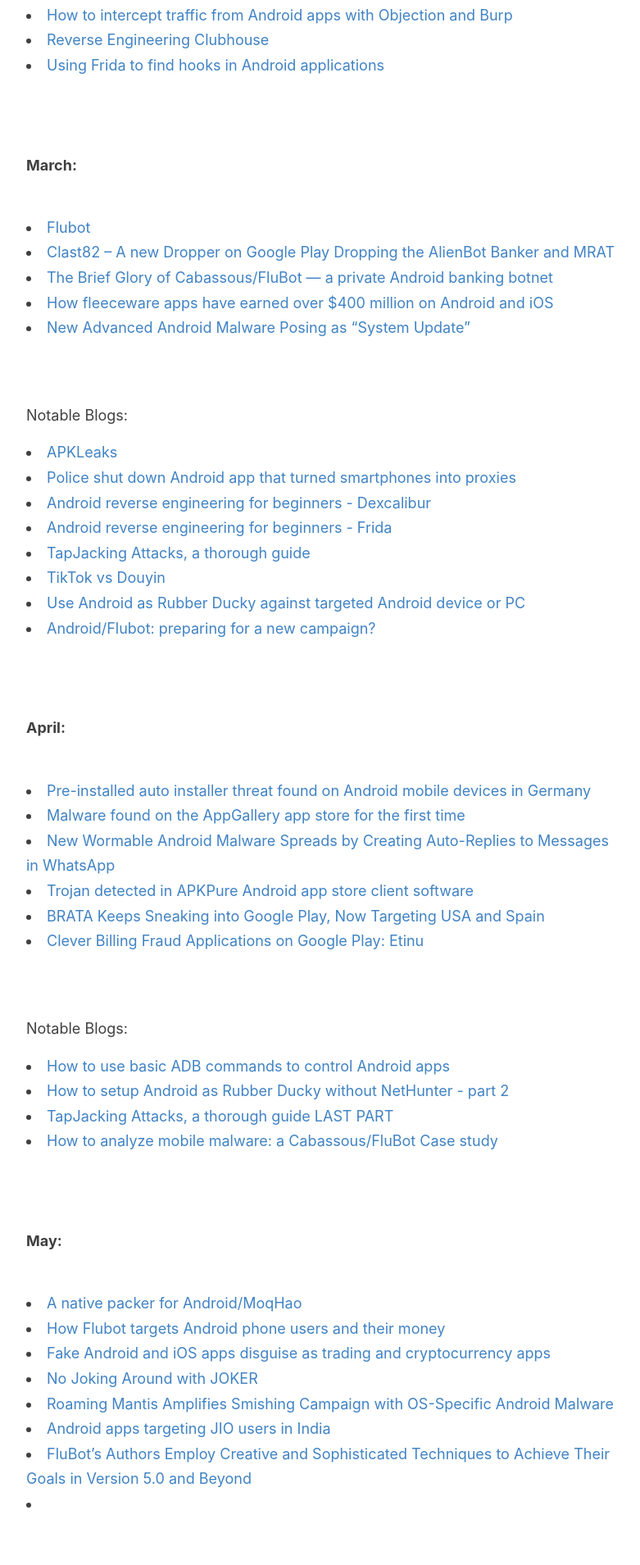
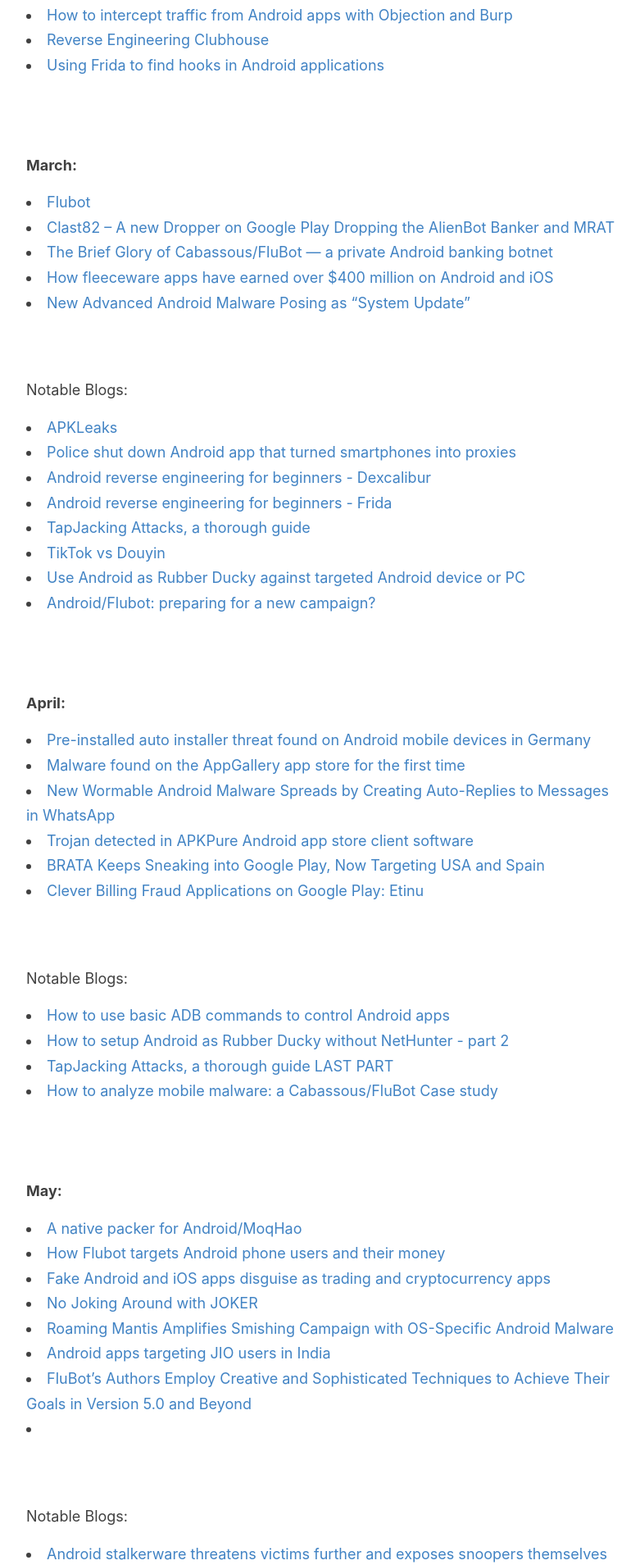
Before and after one commit to sk3ptre/sk3ptre.github.io, a Jekyll site: the page built from _posts/2021-01-18-Malware-Timeline-2021.md, in a window 1280 px wide. Shown: the part 1537-3446 px from the top of the page at 82% size, without its empty margins (248-1029 px from the left). Built offline with Jekyll 4.4.1, drawn with Linux system fonts in a browser that asks for light colours.

Commit message:
Update 2021-01-18-Malware-Timeline-2021.md

```diff
--- a/_posts/2021-01-18-Malware-Timeline-2021.md
+++ b/_posts/2021-01-18-Malware-Timeline-2021.md
@@ -43,7 +43,7 @@
 <br><br>
 
 **March:**
-<br><br>
+<br>
 <li><a href="https://raw.githubusercontent.com/prodaft/malware-ioc/master/FluBot/FluBot.pdf">Flubot</a></li>
 <li><a href="https://research.checkpoint.com/2021/clast82-a-new-dropper-on-google-play-dropping-the-alienbot-banker-and-mrat/">Clast82 – A new Dropper on Google Play Dropping the AlienBot Banker and MRAT</a></li>
 <li><a href="https://medium.com/csis-techblog/the-brief-glory-of-cabassous-flubot-a-private-android-banking-botnet-bc2ed7917027">The Brief Glory of Cabassous/FluBot — a private Android banking botnet</a></li>
@@ -63,7 +63,7 @@
 <br><br>
 
 **April:**
-<br><br>
+<br>
 <li><a href="https://blog.malwarebytes.com/android/2021/04/pre-installed-auto-installer-threat-found-on-android-mobile-devices-in-germany/">Pre-installed auto installer threat found on Android mobile devices in Germany</a></li>
 <li><a href="https://news.drweb.com/show/?i=14182">Malware found on the AppGallery app store for the first time</a></li>
 <li><a href="https://research.checkpoint.com/2021/new-wormable-android-malware-spreads-by-creating-auto-replies-to-messages-in-whatsapp/">New Wormable Android Malware Spreads by Creating Auto-Replies to Messages in WhatsApp</a></li>
@@ -80,7 +80,7 @@
 <br><br>
 
 **May:**
-<br><br>
+<br>
 <li><a href="https://cryptax.medium.com/a-native-packer-for-android-moqhao-6362a8412fe1">A native packer for Android/MoqHao</a></li>
 <li><a href="https://www.nortonlifelock.com/blogs/norton-labs/flubot-targets-android-phone-users">How Flubot targets Android phone users and their money</a></li>
 <li><a href="https://news.sophos.com/en-us/2021/05/12/fake-android-and-ios-apps-disguise-as-trading-and-cryptocurrency-apps/">Fake Android and iOS apps disguise as trading and cryptocurrency apps</a></li>
@@ -125,6 +125,7 @@
 <br><br>
 
 **July:**
+<br>
 <li><a href="https://news.drweb.com/show/?i=14244&lng=en&c=5">Android trojans steal Facebook users’ logins and passwords</a></li>
 <li><a href="https://labs.k7computing.com/?p=22537">PJobRAT – Spyware in Guise</a></li>
 <li><a href="https://blog.lookout.com/lookout-unearths-android-crypto-mining-scams">Lookout Unearths Android Crypto Mining Scams</a></li>
@@ -147,7 +148,7 @@
 <br><br>
 
 **August:**
-<br><br>
+<br>
 <li><a href="https://blog.cyble.com/2021/08/10/bahamut-threat-group-targeting-users-through-phishing-campaign/">Bahamut Threat Group Targeting Users Through Phishing Campaign</a></li>
 <li><a href="https://securelist.com/triada-trojan-in-whatsapp-mod/103679/">Triada Trojan in WhatsApp mod</a></li>
 <br><br>
```
